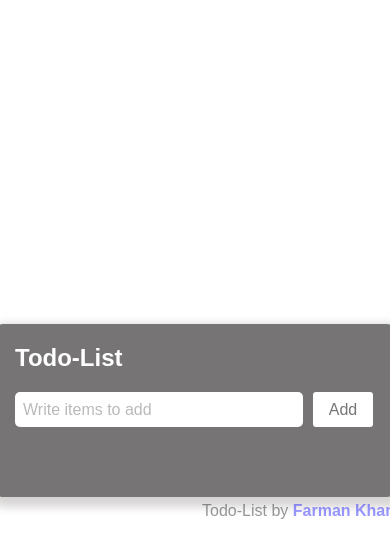
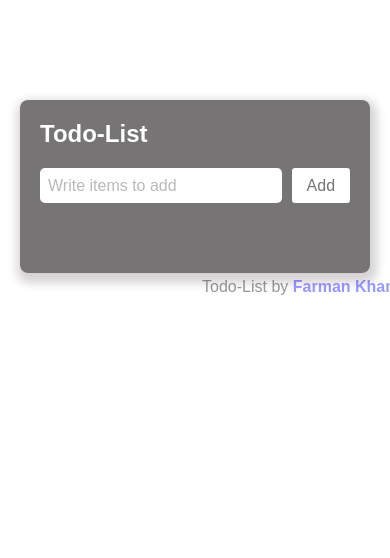
Before and after one commit to Farman-Khan2242/Todo-List, a plain HTML site: page index.html in a window 390 px wide. Drawn offline with Linux system fonts and the light colour scheme.

Commit message:
Second commit

```diff
--- a/style.css
+++ b/style.css
@@ -9,10 +9,10 @@ body {
     flex-direction: column;
     justify-content: center;
     align-items: center;
-    height: 100vh;
     gap: 5px;
 }
 .container{
+    margin-top: 100px;
     width: 400px;
     border-radius: 8px;
     padding: 20px;
@@ -22,8 +22,13 @@ body {
     color: #fff;
     box-shadow: 2px 5px 10px 5px #d6d3d3;
     background-color: rgba(60, 57, 57,0.7);
+}
+@media(min-width:200px) and (max-width:400px) {
+    .container{
+        width: 350px;
+    }
+}
 
-}
 main {
     flex-grow: 1;
     height: auto;
```
